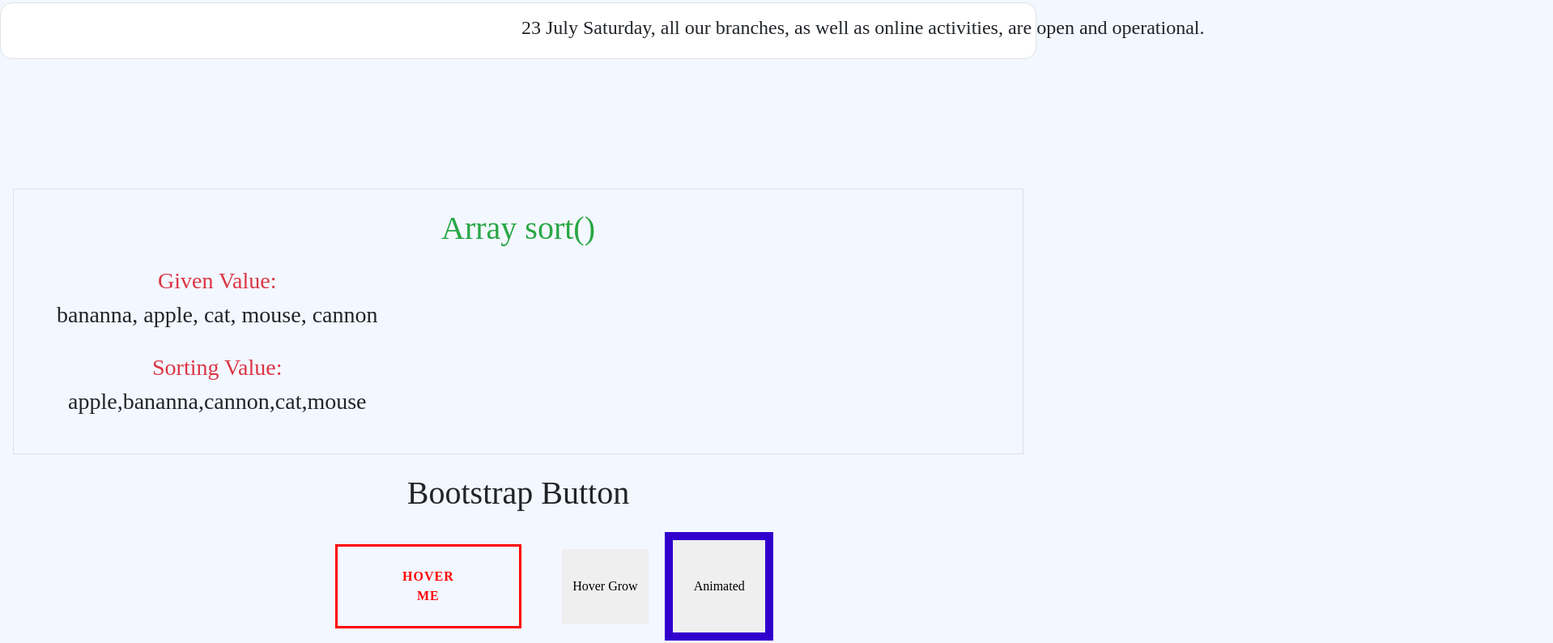
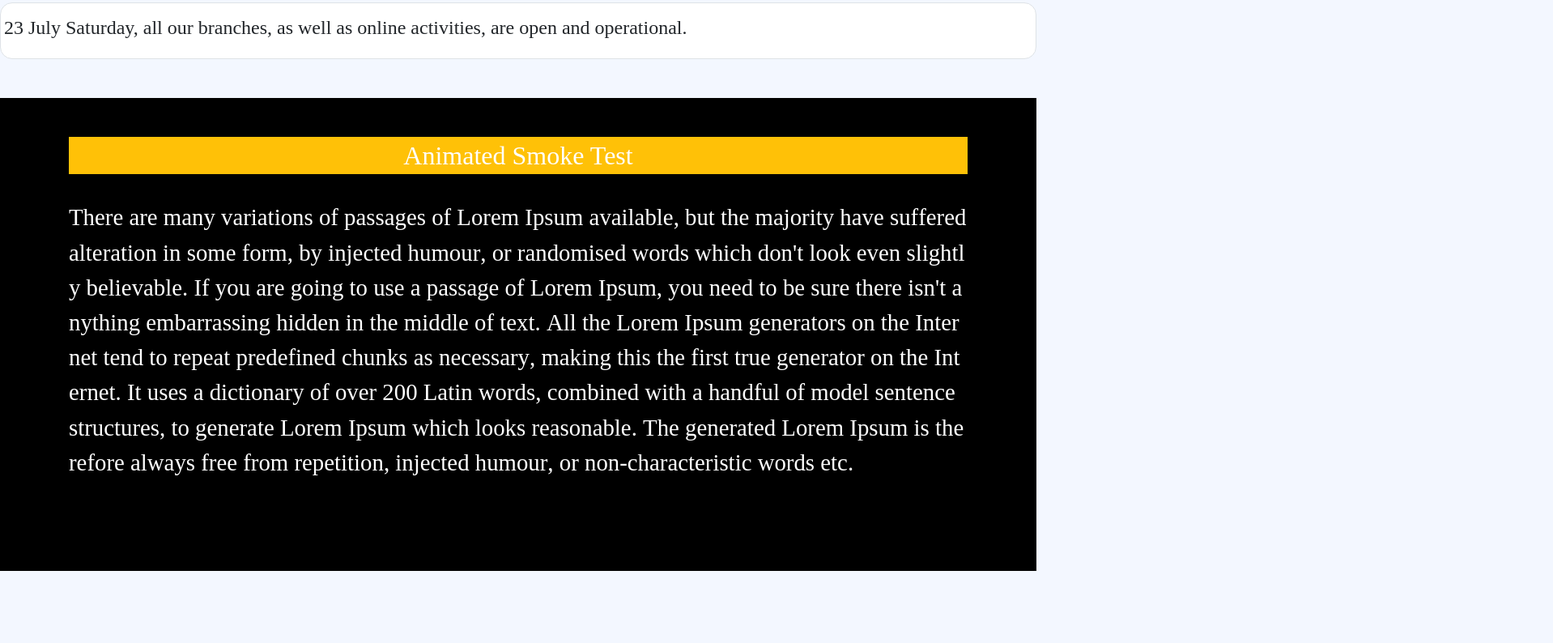
Before and after one commit to Selim1710/JS-code-practice, a plain HTML site: page index.html in a window 1280 px wide. Shown: the part 103-897 px from the top of the page at 81% size, 1918 px wide, since content can reach past the window. Drawn offline with nearby package versions, Linux system fonts and the light colour scheme.

Commit message:
text animation smoke text

```diff
--- a/index.html
+++ b/index.html
@@ -34,24 +34,28 @@
                 operational.</p>
         </div>
     </section>
-    <br><br><br><br><br><br>
-    <!-- Array sort() -->
-    <section class="border m-3">
-        <h1 class="m-4 text-center text-success">Array sort()</h1>
+    <br><br>
+    <!-- animated smoke test -->
+    <section class="animated_smoke_text">
+        <br><br>
         <div class="container">
-            <div class="row">
-                <div class="form-group text-center">
-                    <h3 class="text-danger">Given Value:</h3>
-                    <h3>bananna, apple, cat, mouse, cannon</h3><br>
-
-                    <h3 class="text-danger">Sorting Value:</h3>
-                    <h3 id="array-2"></h3>
-                    <br>
-                </div>
+            <h2 class="text-center bg-warning p-1">Animated Smoke Test</h2><br>
+            <div>
+                <p class="smokeText">
+                    There are many variations of passages of Lorem Ipsum available, but the majority have suffered
+                    alteration in some form, by injected humour, or randomised words which don't look even slightly
+                    believable. If you are going to use a passage of Lorem Ipsum, you need to be sure there isn't
+                    anything embarrassing hidden in the middle of text. All the Lorem Ipsum generators on the Internet
+                    tend to repeat predefined chunks as necessary, making this the first true generator on the Internet.
+                    It uses a dictionary of over 200 Latin words, combined with a handful of model sentence structures,
+                    to generate Lorem Ipsum which looks reasonable. The generated Lorem Ipsum is therefore always free
+                    from repetition, injected humour, or non-characteristic words etc.
+                </p>
             </div>
         </div>
+        <br><br><br><br>
     </section>
-
+    <br><br><br><br>
     <!-- Bootstrap 4 button -->
     <section>
         <div class="head text-center m-4">
--- a/main.js
+++ b/main.js
@@ -13,20 +13,18 @@ item.forEach((link) => {
   });
 });
 
-////////////////////////     end-navbar      ////////////////////////
+////////////////////////     Animated Smoke Test      ////////////////////////
+window.onload = function () {
+  // split text into letters
+  var text = document.querySelector('.smokeText');
+  text.innerHTML = text.textContent.replace(/\S/g, "<span>$&</span>");
 
-// arrar short()
-let elements = ['bananna', 'apple', 'cat', 'mouse', 'cannon'];
-elements.sort();
-document.getElementById('array-2').innerHTML = elements;
+  // now active class on hovered <span> tag
+  const letters = document.querySelectorAll('span');
 
-// JavaScript Math
-
-let value = 5.5;
-
-document.getElementById('round_vlaue').innerHTML = Math.round(value);
-document.getElementById('floor_vlaue').innerHTML = Math.floor(value);
-document.getElementById('ceil_value').innerHTML = Math.ceil(value);
-
-
-////////////////////////     button-1        ////////////////////////
+  for (let i=0; i<letters.length; i++) {
+    letters[i].addEventListener("mouseover",function(){
+      letters[i].classList.add('active')
+    })
+  }
+}
--- a/style.css
+++ b/style.css
@@ -8,25 +8,22 @@ body {
     background: #F3F7FF;
 }
 
-.left_column {
-    height: 700px;
-    width: 350px;
-}
-
 /********************* navbar *********************/
 nav {
     position: relative;
     display: flex;
 }
-  nav a{
+
+nav a {
     position: relative;
     padding: 5px 20px;
     margin: 0px 20px;
     font-size: 2rem;
     text-decoration: none;
-    color:#000;
+    color: #000;
 }
-  nav a:hover{
+
+nav a:hover {
     text-decoration: none;
 }
 
@@ -49,27 +46,69 @@ ul li a {
 }
 
 /********************* animation *********************/
-.text_animation{
+.text_animation {
     border-radius: 15px;
 }
+
 #pot {
     position: relative;
-    animation: linear infinite;
-    animation-name: textAnimation;
+    /* animation: linear infinite; */
+    /* animation-name: textAnimation; */
     animation-duration: 25s;
     font-size: 1.5rem;
 }
+
 @keyframes textAnimation {
     0% {
         left: 0;
     }
+
     40% {
         left: 100%;
     }
+
     100% {
         left: 0;
     }
 }
+
+/********************* Animated Smoke Test *********************/
+.animated_smoke_text{
+    background: black;
+    color: white;
+}
+.smokeText {
+    font-size: 1.8rem;
+    position: relative;
+    user-select: none;
+}
+
+.smokeText span{
+    position: relative;
+    display: inline-block;
+    cursor: pointer;
+}
+.smokeText .active{
+    animation:smoke 2s linear forwards;
+    transform-origin: bottom;
+}
+@keyframes smoke {
+    0%{
+        opacity: 1;
+        filter: blur(0);
+        transform: translateX(0) translateY(0) rotate(0deg) scale(1);
+    }
+    50%{
+        opacity: 1;
+        pointer-events: none;
+    }
+    100%{
+        opacity: 0;
+        filter: blur(20px);
+        transform: translateX(300px) translateY(-300px) rotate(720deg) scale(4);
+    }
+}
+/* now goto script file */
 
 /********************* button-1 *********************/
 
```
Lines whose indentation alone changed are shown as unchanged.
